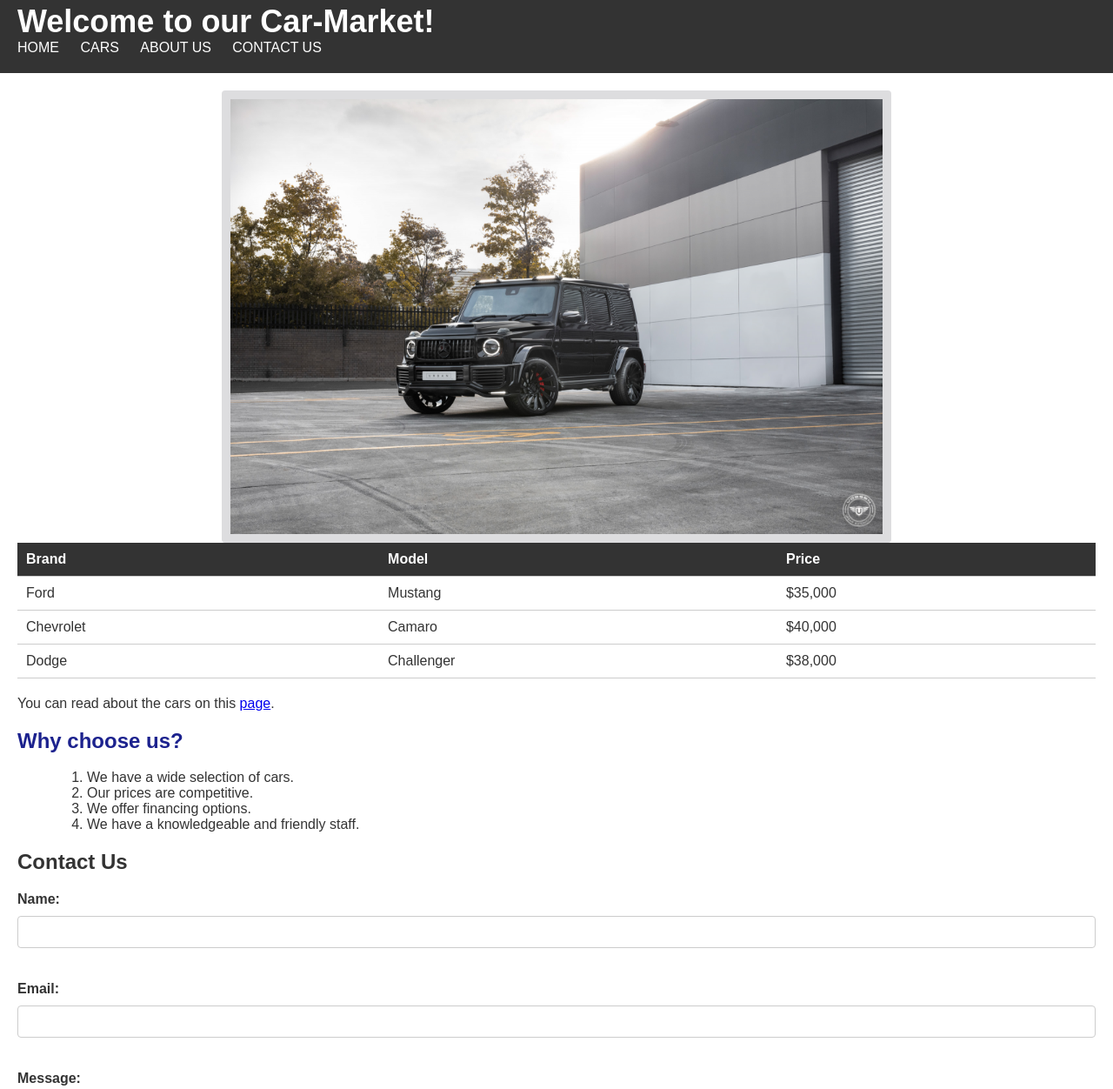
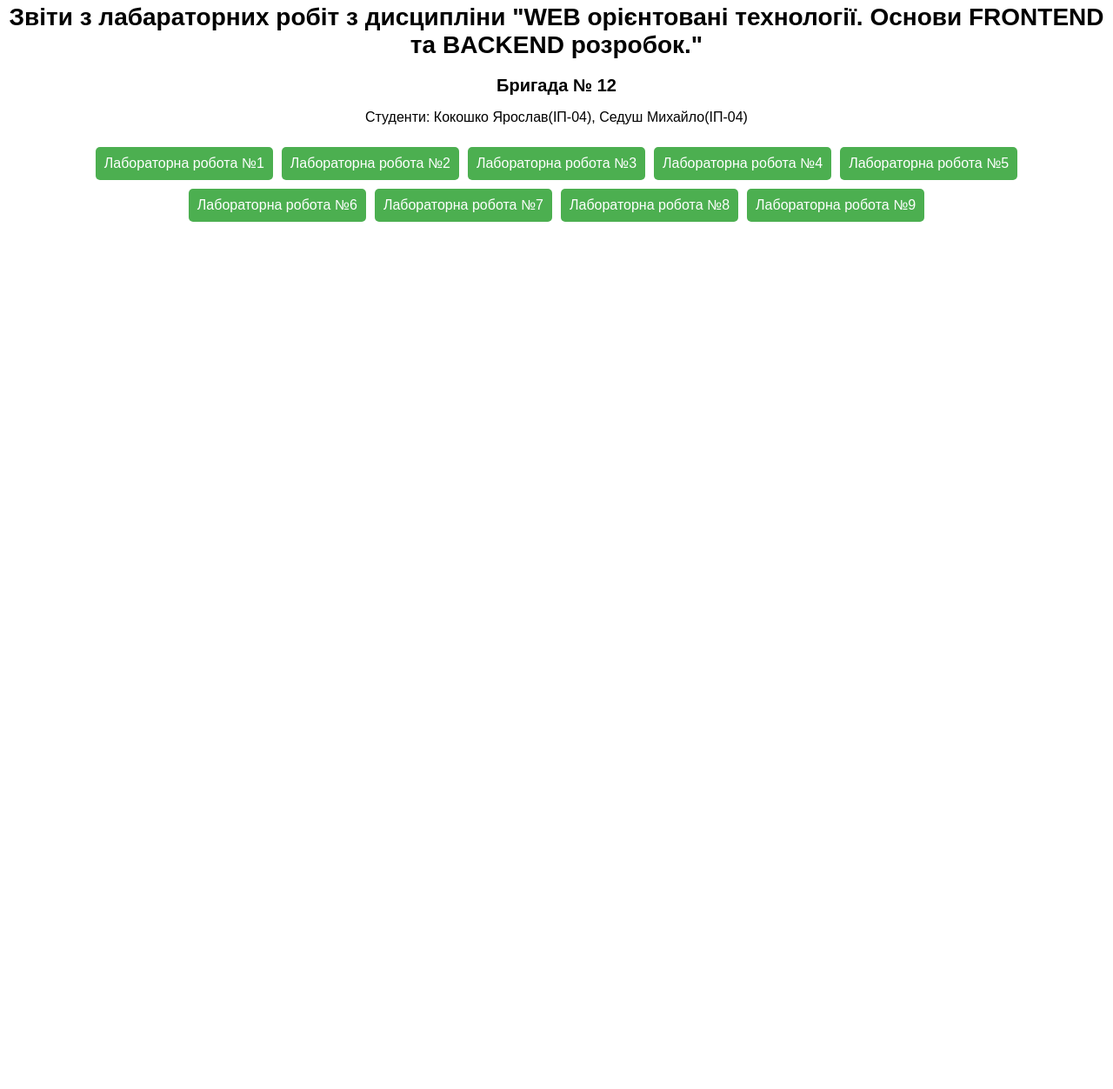
Before and after one commit to YarKo04/WEB-labs, a plain HTML site: page index.html in a window 1280 px wide. Shown: the part 16-1268 px from the top of the page at 87% size. After the commit the page ends 800 px from the top, so only its background shows below. Drawn offline with Linux system fonts and the light colour scheme; files that its build step writes are made by us from their sources.

```diff
--- a/index.html
+++ b/index.html
@@ -1,95 +1,39 @@
 <!DOCTYPE html>
-<html>
-  <head>
-    <meta charset="UTF-8">
-    <title>Car Shop</title>
-    <link rel="stylesheet" type="text/css" href="Лаб1/style.css">
-  </head>
-  <body>
-    <!-- Header -->
-    <header>
-      <h1>Welcome to our Car-Market!</h1>
-      <nav>
-        <ul>
-          <li><a href="#">Home</a></li>
-          <li><a href="#">Cars</a></li>
-          <li><a href="#">About Us</a></li>
-          <li><a href="#">Contact Us</a></li>
-        </ul>
-      </nav>
-    </header>
+<html lang="uk-UA">
+<head>
+	<meta charset="UTF-8">
+	<title>Звіти з лабораторних робіт</title>
+    <link rel="stylesheet" type="text/css" href="style.css">
+</head>
+<body>
+	<h1>Звіти з лабараторних робіт з дисципліни "WEB орієнтовані технології. Основи FRONTEND та BACKEND розробок."</h1>
+	<h2>Бригада № 12</h2>
+	<p>Студенти: Кокошко Ярослав(ІП-04), Седуш Михайло(ІП-04)</p>
+	<div>
+		<button id = "lab1">Лабораторна робота №1</button>
+		<button id = "lab2">Лабораторна робота №2</button>
+		<button id = "lab3">Лабораторна робота №3</button>
+		<button id = "lab4">Лабораторна робота №4</button>
+		<button id = "lab5">Лабораторна робота №5</button>
+		<button id = "lab6">Лабораторна робота №6</button>
+		<button id = "lab7">Лабораторна робота №7</button>
+		<button id = "lab8">Лабораторна робота №8</button>
+		<button id = "lab9">Лабораторна робота №9</button>
+	</div>
+	<script>
+		const lab1 = document.getElementById('lab1');
+		const lab2 = document.getElementById('lab2');
+		const lab3 = document.getElementById('lab3');
+		const lab4 = document.getElementById('lab4');
+		const lab5 = document.getElementById('lab5');
+		const lab6 = document.getElementById('lab6');
+		const lab7 = document.getElementById('lab7');
+		const lab8 = document.getElementById('lab8');
+		const lab9 = document.getElementById('lab9');
+		lab1.addEventListener('click', () => {
+			window.location.href = 'Lab1/lab1.html';
+		});
+	</script>
 
-    <!-- Main Content -->
-    <main>
-      <!-- Drawing -->
-      <div>
-        <img id = "car-image" src="Лаб1/car-image.png" alt="Car Image">
-      </div>
-
-      <!-- Table -->
-      <div>
-        <table>
-          <thead>
-            <tr>
-              <th>Brand</th>
-              <th>Model</th>
-              <th>Price</th>
-            </tr>
-          </thead>
-          <tbody>
-            <tr>
-              <td>Ford</td>
-              <td>Mustang</td>
-              <td>$35,000</td>
-            </tr>
-            <tr>
-              <td>Chevrolet</td>
-              <td>Camaro</td>
-              <td>$40,000</td>
-            </tr>
-            <tr>
-              <td>Dodge</td>
-              <td>Challenger</td>
-              <td>$38,000</td>
-            </tr>
-          </tbody>
-        </table>
-      </div>
-
-      <!-- Link -->
-      <div>
-        <p> You can read about the cars on this <a href="https://en.wikipedia.org/wiki/Car"> page</a>.</p>
-      </div>
-
-      <!-- Lists -->
-      <div>
-        <h2 class = "highlight">Why choose us?</h2>
-        <ol>
-          <li>We have a wide selection of cars.</li>
-          <li>Our prices are competitive.</li>
-          <li>We offer financing options.</li>
-          <li>We have a knowledgeable and friendly staff.</li>
-        </ol>
-      </div>
-
-      <!-- Form -->
-      <div>
-        <h2>Contact Us</h2>
-        <form action="#" method="post">
-          <label for="name">Name:</label>
-          <input type="text" id="name" name="name" required><br><br>
-          <label for="email">Email:</label>
-          <input type="email" id="email" name="email" required><br><br>
-          <label for="message">Message:</label>
-          <textarea id="message" name="message" required></textarea><br><br>
-          <button type="submit">Send</button>
-        </form>
-      </div>
-    </main>
-
-    <!-- Footer -->
-    <footer>
-      <p>&copy; 2023 Car Shop</p>
-    </footer>
-  </body>
+</body>
 </html>
```
